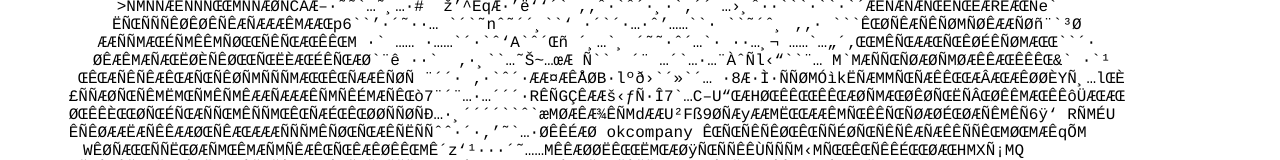
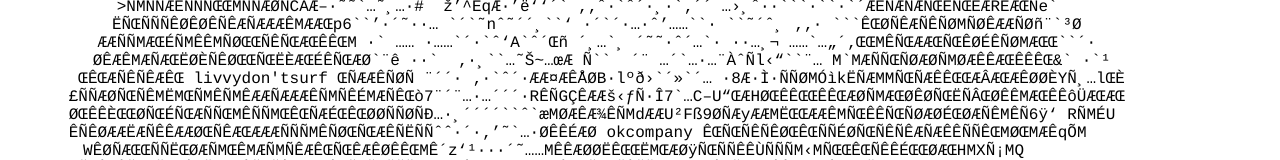
Before and after one commit to agloeb/agloeb, a plain HTML site: page index.html in a window 1280 px wide. Shown: the part 544-704 px from the top of the page. Drawn offline with Linux system fonts and the light colour scheme.

Commit message:
Update index.html

````diff
--- a/index.html
+++ b/index.html
@@ -70,7 +70,7 @@ opacity: 0;
 <a href="hollowdome.html">         ËÑŒÑÑÑÊØÊØÊÑÊÆÑÆÆÆÊMÆÆŒp6``’·´˜··… `´`˜nˆ˜´´¸``‘ ·´`´·…·ˆ’……``· ``˜´ˆ¸ ‚‚· ```­ÊŒØÑÊÆÑÊÑØMÑØÊÆÆÑØñ¨`³Ø
 <a href="hollowdome.html">        ÆÆÑÑMÆŒÉÑMÊÊMÑØŒŒÑÊÑŒÆŒÊÊŒM ·` …… ·……`´·`ˆ‘A`ˆ´Œñ ´¸…`¸ ´˜˜·ˆ´…`· ··…¸¬ ……`…„´‚ŒŒMÊÑŒÆÆŒÑŒÊØÉÊÑØMÆŒŒ``´·
 <a href="hollowdome.html">       ØÊÆÊMÆÑÆŒËØÈÑÊØŒŒÑŒËÈÆŒÉÊÑŒÆØ`¨ê ··`  ‚·¸``…˜Š~…œÆ Ñ­``  ´¨ …´`…·…¨ÀˆÑl‹“``¨… M`MÆÑÑŒÑØÆØÑMØÆÊÊÆŒÊÊÊŒ&` ·`¹
-<a href="hollowdome.html">      ŒÊŒÆÑÊÑÊÆÊŒÆÑŒÑÊØÑMÑÑÑMÆŒŒÊŒÑÆÆÊÑØÑ ¨´´· ‚·`ˆ´·ÆÆ¤ÆÊÅØB·lºð›`´»`´… ·8Æ·Ì·ÑÑØMÓìkËÑÆMMÑŒÑÆÊÊŒŒÆÂÆŒÆÊØØÈYÑ¸…lŒÈ
+<a href="hollowdome.html">      ŒÊŒÆÑÊÑÊÆÊŒ <a class="okco" href="https://livvydontsurf.com" target="_blank">livvydon'tsurf</a> ŒÑÆÆÊÑØÑ ¨´´· ‚·`ˆ´·ÆÆ¤ÆÊÅØB·lºð›`´»`´… ·8Æ·Ì·ÑÑØMÓìkËÑÆMMÑŒÑÆÊÊŒŒÆÂÆŒÆÊØØÈYÑ¸…lŒÈ
 <a href="hollowdome.html">     £ÑÑÆØÑŒÑÊMËMŒÑMÊÑMÊÆÆÑÆÆÆÊÑMÑÊÉMÆÑÊŒò7¨´¨…·…´´´·RÊÑGÇÊÆÆš‹ƒÑ·Î7`…C–U“ŒÆHØŒÊÊŒŒÊÊŒÆØÑMÆŒØÊØÑŒËÑÂŒØÊÊMÆŒÊÊôÜÆŒÆŒ
 <a href="hollowdome.html">     ØŒÊÊÈŒŒØÑŒÉÑŒÆÑÑŒMÊÑÑMŒÊŒÑÆÉŒÊŒØØÑÑØÑÐ…·¸´´´´``ˆ`æMØÆÊÆ¾ÊÑMdÆÆU²Fß9ØÑÆyÆÆMËŒŒÆÆÊMÑŒÊÊÑŒÑØÆØÉŒØÆÑÊMÊÑ6ÿ‘ RÑMÉU
 <a href="hollowdome.html">     ÊÑÊØÆÆËÆÑÊÊÆÆØŒÑÊÆŒÆÆÆÑÑÑMÊÑØŒÑŒÆÊÑËÑÑˆˆ·´·‚’˜`…·ØÊÊÉÆØ <a class="okco" href="https://okcompany.org" target="_blank">okcompany</a><a href="hollowdome.html"> ÊŒÑŒÑÊÑÊØŒÊŒÑÑÉØÑŒÑÊÑÊÆÑÆÊÊÑÑÊŒMØŒMÆÊqÕM
````
